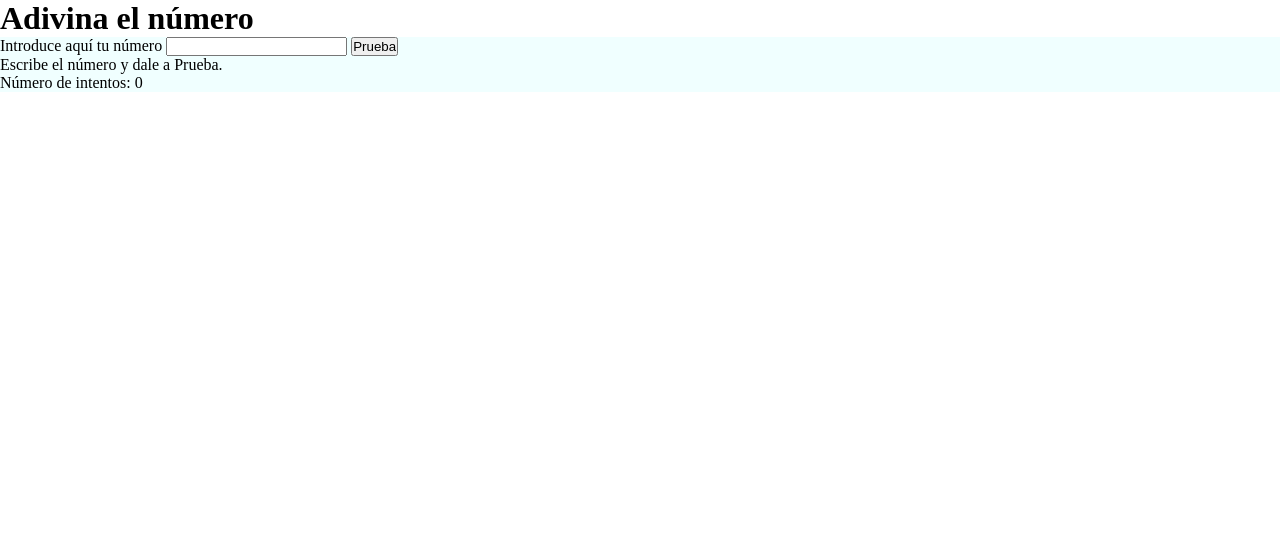
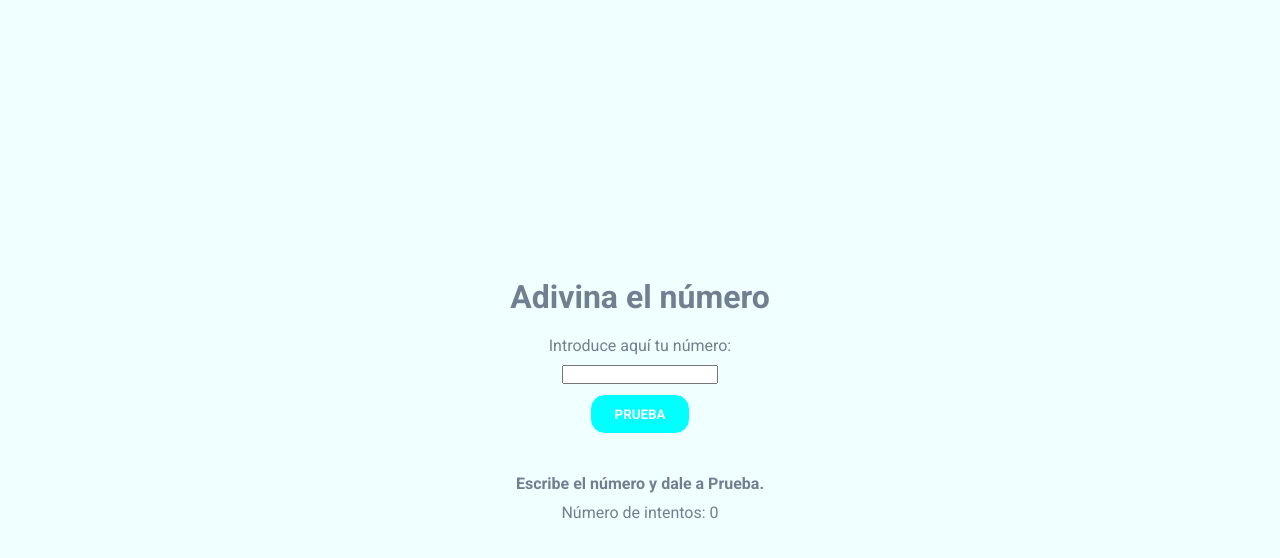
Before and after one commit to Adalab/modulo-2-evaluacion-intermedia-iewaw, a plain HTML site: page index.html in a window 1280 px wide. Drawn offline with Linux system fonts and the light colour scheme.

Commit message:
adding some css

```diff
--- a/css/main.css
+++ b/css/main.css
@@ -2,10 +2,47 @@
     box-sizing: border-box;
     padding: 0;
     margin: 0;
+    font-family: 'Roboto', sans-serif;
+    color: slategrey;
 }
 
-.main {
+
+.game {
     background-color: azure;
     display: flex;
     flex-direction: column;
+    height: 100vh;
+    align-items: center;
+    justify-content: center;
+    gap: 20px;
 }
+
+.game__main {
+    display: flex;
+    flex-direction: column;
+    align-items: center;
+    gap: 10px;
+}
+
+.game__form {
+    display: flex;
+    flex-direction: column;
+    align-items: center;
+    gap: 10px;
+    margin-bottom: 30px;
+}
+
+.game__button {
+    background-color: aqua;
+    color: white;
+    height: 40px;
+    width: 100px;
+    font-weight: 700;
+    border-radius: 15px;
+    border: solid 1px aliceblue;
+    cursor: pointer;
+}
+
+.game__hint {
+    font-weight: bold;
+}
--- a/index.html
+++ b/index.html
@@ -5,20 +5,23 @@
     <meta charset="UTF-8">
     <meta name="viewport" content="width=device-width, initial-scale=1.0">
     <title>Random Number Game</title>
+    <link rel="preconnect" href="https://fonts.googleapis.com">
+    <link rel="preconnect" href="https://fonts.gstatic.com" crossorigin>
+    <link href="https://fonts.googleapis.com/css2?family=Roboto:wght@400;700&display=swap" rel="stylesheet">
     <link rel="stylesheet" href="./css/main.css">
 </head>
 
-<body>
+<body class="game">
     <header>
         <h1>Adivina el número</h1>
     </header>
-    <main class="main">
-        <form class="form js__form">
-            <label for="number">Introduce aquí tu número</label>
+    <main class="game__main">
+        <form class="game__form">
+            <label for="number">Introduce aquí tu número:</label>
             <input class="js__input" id="number" type="text">
-            <input class="js__button" type="submit" value="Prueba">
+            <input class="game__button js__button" type="submit" value="PRUEBA">
         </form>
-        <span class="js__hint">Escribe el número y dale a Prueba.</span>
+        <span class="game__hint js__hint">Escribe el número y dale a Prueba.</span>
         <span class="js__counter">Número de intentos: 0</span>
     </main>
 
--- a/js/main.js
+++ b/js/main.js
@@ -1,7 +1,6 @@
 'use strict';
 
 //QUERY SELECTORS
-const form = document.querySelector('.js__form');
 const input = document.querySelector('.js__input');
 const button = document.querySelector('.js__button');
 const hint = document.querySelector('.js__hint');
@@ -43,7 +42,7 @@ function handleInput() {
         hint.innerHTML = 'Demasiado bajo.';
     } else if (userNumber > randomNumber) {
         hint.innerHTML = 'Demasiado alto.'
-    } else {
+    } else if (userNumber === randomNumber) {
         hint.innerHTML = 'Has ganado, campeona!!!'
     }
 }
```
